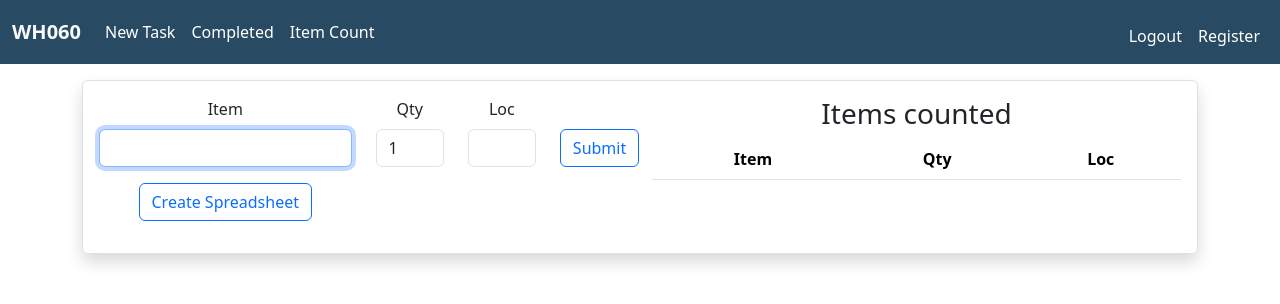
After one commit to Waffleywaffers/warehousetodo, a Flask app: page /itemcount in a window 1280 px wide. The commit adds this page. Shown: the top 304 px of the page. Run offline with Flask 3, Linux system fonts and the light colour scheme; the visitor is signed in with stand-in values (Sample User, id 1); lists and menus that the app fills with data are empty.

Commit message:
added itemcount page - basic counting implemented

```diff
--- a/app.py
+++ b/app.py
@@ -255,21 +255,47 @@ def completed():
 def test():
     if request.method == "POST":
         global item_list
-        item_list = json.loads(request.form.get("serv_submit_data"))
-        return render_template("test.html", item_list=item_list)
+        data = request.form.get("serv_submit_data")
+        if not data:
+            return apology("Please enter items")
+        item_list = json.loads(data)
+        if item_list:
+            return render_template("test.html", item_list=item_list)
+        else:
+            return apology("Something went wrong")
     else:
         return render_template("test.html")
 
 @app.route("/downloaditemlist")
 def downloaditemlist():
-    with open("static/item_list/itemlist.csv", "w") as csvfile:
-        field_names = ["name", "qty"]
-        writer = csv.DictWriter(csvfile, fieldnames=field_names)
-        writer.writeheader()
-        writer.writerows(item_list)
-    try:
-        return send_file(
-            "static/item_list/itemlist.csv", as_attachment=True
-        )
-    except FileNotFoundError:
-        abort(404)
+    if item_list:
+        with open("static/item_list/itemlist.csv", "w") as csvfile:
+            field_names = ["name", "qty", "loc"]
+            writer = csv.DictWriter(csvfile, fieldnames=field_names)
+            writer.writeheader()
+            writer.writerows(item_list)
+        try:
+            return send_file(
+                "static/item_list/itemlist.csv", as_attachment=True
+            )
+        except FileNotFoundError:
+            abort(404)
+    else:
+        return apology("File not found")
+
+@app.route("/itemcount", methods=("POST", "GET"))
+@login_required
+def itemcount():
+    if request.method == "POST":
+        global item_list
+        data = request.form.get("serv_submit_data")
+        if not data:
+            return apology("Please enter items")
+
+        item_list = json.loads(data)
+        if item_list:
+            return render_template("itemcount.html", item_list=item_list)
+        else:
+            return apology("Something went wrong")
+    else:
+        return render_template("itemcount.html")
--- a/static/item_list/itemlist.csv
+++ b/static/item_list/itemlist.csv
@@ -1,4 +1,2 @@
-name,qty
-12312312,1
-12312312312321,1
-1231231234234312321,5
+name,qty,loc
+123123,1,23
--- a/templates/edittask.html
+++ b/templates/edittask.html
@@ -6,7 +6,7 @@
 
 {% block main %}
 <form action="/edittask" method="post">
-    <div class="container m-1 p-1 border shadow">
+    <div class="container m-1 p-1 border shadow rounded">
         <div class="input-group m-1 px-1">
             <label for="task_id" class="col-2 col-form-label">Task ID</label>
             <div class="col-9 mx-1">
--- /dev/null
+++ b/templates/itemcount.html
@@ -0,0 +1,121 @@
+{% extends "layout.html" %}
+
+{% block title %}
+    Item Count
+{% endblock %}
+
+{% block script%}
+
+<script>
+    var items = [];
+    var arrNames = new Set();
+    document.addEventListener('DOMContentLoaded', function() {
+        const table = document.getElementById("table");
+        table.oldHTML = table.innerHTML;
+
+        document.querySelector('form').onsubmit = () => {
+            input_name = document.querySelector('#item').value;
+            input_qty = Number(document.querySelector('#qty').value);
+            input_loc = document.querySelector("#loc").value;
+
+            for (i in items) {
+                if (items[i].name === input_name) {
+                    items[i].qty += input_qty;
+                    items[i].loc = input_loc;
+                    break;
+                }
+            };
+
+            if (!arrNames.has(input_name)) {
+                let item = {
+                    "name": input_name,
+                    "qty": input_qty,
+                    "loc": input_loc
+                    };
+                items.push(item);
+            }
+
+            arrNames.add(input_name)
+
+            table.innerHTML = table.oldHTML;
+            for (item of items) {
+                var row = table.insertRow(table.length);
+                var cell1 = row.insertCell(0);
+                var cell2 = row.insertCell(1);
+                var cell3 = row.insertCell(2);
+                var cell4 = row.insertCell(3);
+                cell1.innerHTML = item["name"];
+                cell2.innerHTML = item["qty"];
+                cell3.innerHTML = item["loc"];
+                cell4.innerHTML = `<button data-name="${item["name"]}" class="btn btn-primary button_reset">Reset</button>`;
+            }
+
+            var data = JSON.stringify(items);
+
+            var data_to_server = document.querySelector("#serv_submit_data");
+            data_to_server.value = data;
+
+            event.preventDefault();
+        }
+    });
+
+</script>
+
+{% endblock%}
+
+{% block main %}
+
+<div class="container border rounded shadow my-3 p-3">
+    <div class="row">
+        <div class="col-6">
+            <form>
+            <div class="row">
+                <div class="col">
+                    <label for="item" class="form-label">Item</label>
+                    <input type="text" class="form-control" id="item" name="item" autofocus>
+                </div>
+                <div class="col-2">
+                    <label for="qty" class="form-label">Qty</label>
+                    <input type="number" class="form-control" id="qty" name="qty" value=1>
+                </div>
+                <div class="col-2">
+                    <label for="loc" class="form-label">Loc</label>
+                    <input type="text" class="form-control" id="loc" name="loc">
+                </div>
+                <div class="col-2">
+                    <div class="m-2 p-2"></div>
+                    <input type="submit" class="btn btn-outline-primary">
+                </div>
+            </form>
+            </div>
+            <div class="row my-3">
+                <div class="col-6">
+                <form action="/itemcount" method="post">
+                    <input type="hidden" name="serv_submit_data" id="serv_submit_data">
+                    <button type="submit" id="serv_submit" class="btn btn-outline-primary">Create Spreadsheet</button>
+                </form>
+                </div>
+                <div class="col-6">
+                    {% if item_list %}
+                    <a href="/downloaditemlist" class="btn btn-outline-primary">Download spreadsheet</a>
+                    {% endif %}
+                </div>
+            </div>
+        </div>
+        <div class="col-6">
+            <table class="table"><h3>Items counted</h3>
+                <thead>
+                    <tr>
+                        <th scope="col">Item</th>
+                        <th scope="col">Qty</th>
+                        <th scope="col">Loc</th>
+                    </tr>
+                </thead>
+                <tbody id="table">
+                </tbody>
+                </div>
+            </table>
+        </div>
+    </div>
+
+{% endblock %}
--- a/templates/layout.html
+++ b/templates/layout.html
@@ -9,6 +9,7 @@
   <link rel="stylesheet" href="https://cdn.jsdelivr.net/npm/bootstrap-icons@1.10.5/font/bootstrap-icons.css">
   <link rel="stylesheet" href='/static/style.css' />
   <title>{% block title %}{% endblock %}</title>
+  {% block script %}{% endblock %}
 </head>
 
 <body>
@@ -31,6 +32,9 @@
           </li>
           <li class="nav-item">
             <a class="nav-link" href="/completed">Completed</a>
+          </li>
+          <li class="nav-item">
+            <a class="nav-link" href="/itemcount">Item Count</a>
           </li>
         </ul>
         <ul class="navbar-nav ms-auto mt-2">
```
Also changed, not shown: templates/test_download.html (deleted, +0 -24 lines).
